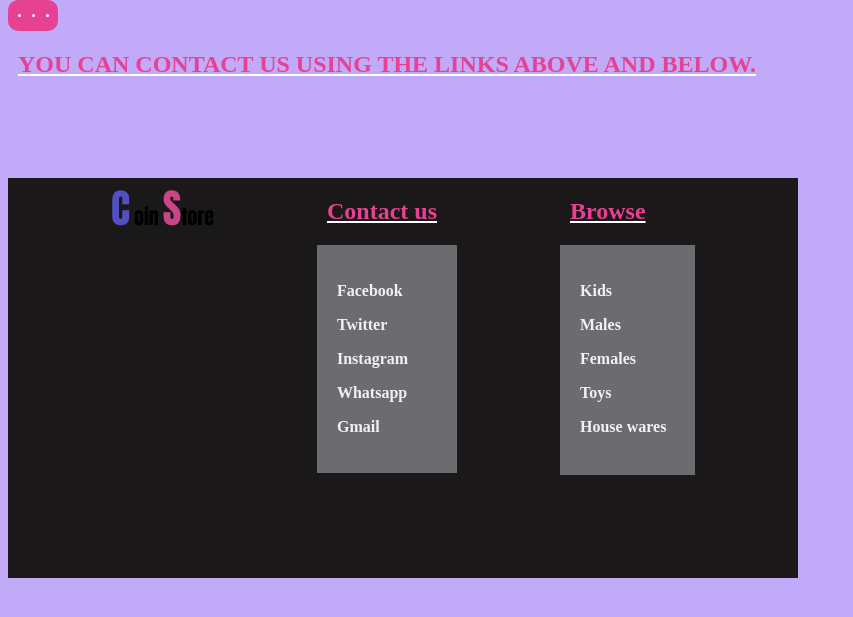
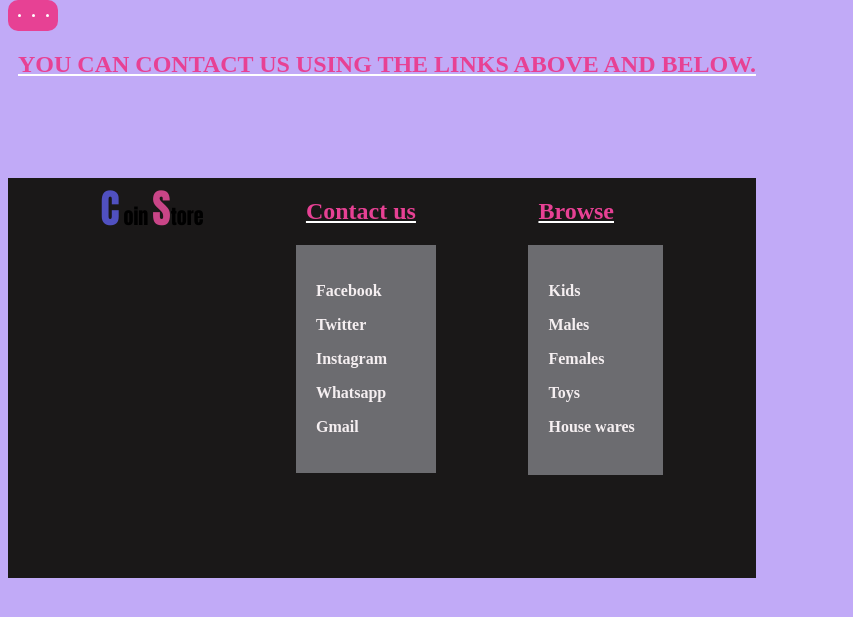
Before and after one commit to barnabas-agbulu/coin-store, a PHP site: page /contact.html in a window 1280 px wide. Shown: the part 115-732 px from the top of the page, without its empty margins (0-853 px from the left). Run offline with PHP 8.4, Linux system fonts and the light colour scheme.

Commit message:
Update contact.css

```diff
--- a/contact.css
+++ b/contact.css
@@ -192,7 +192,7 @@ button:hover{
     flex-direction: row;
     justify-content: space-evenly;
     margin-top: 100px;
-    width: 800px;
+
 }
 .inner{
     background-color:  rgb(108, 108, 112);
```
